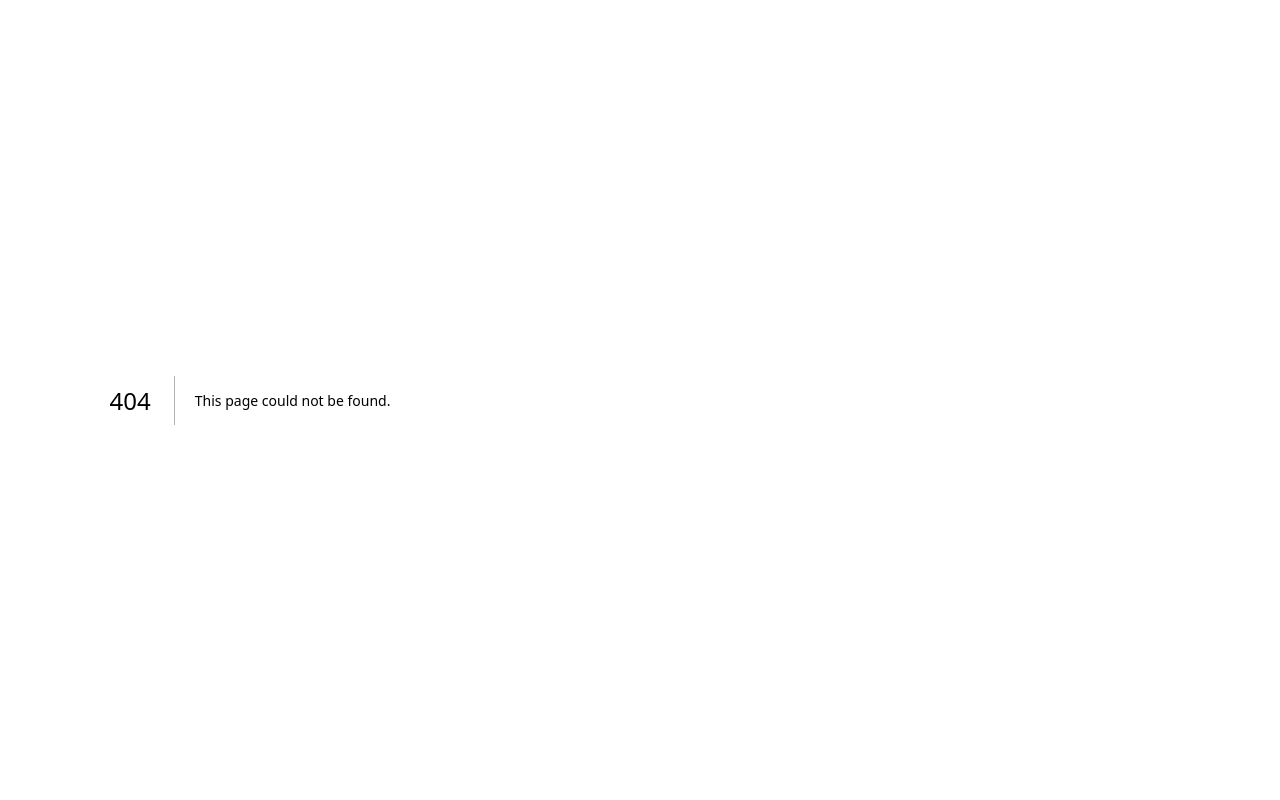
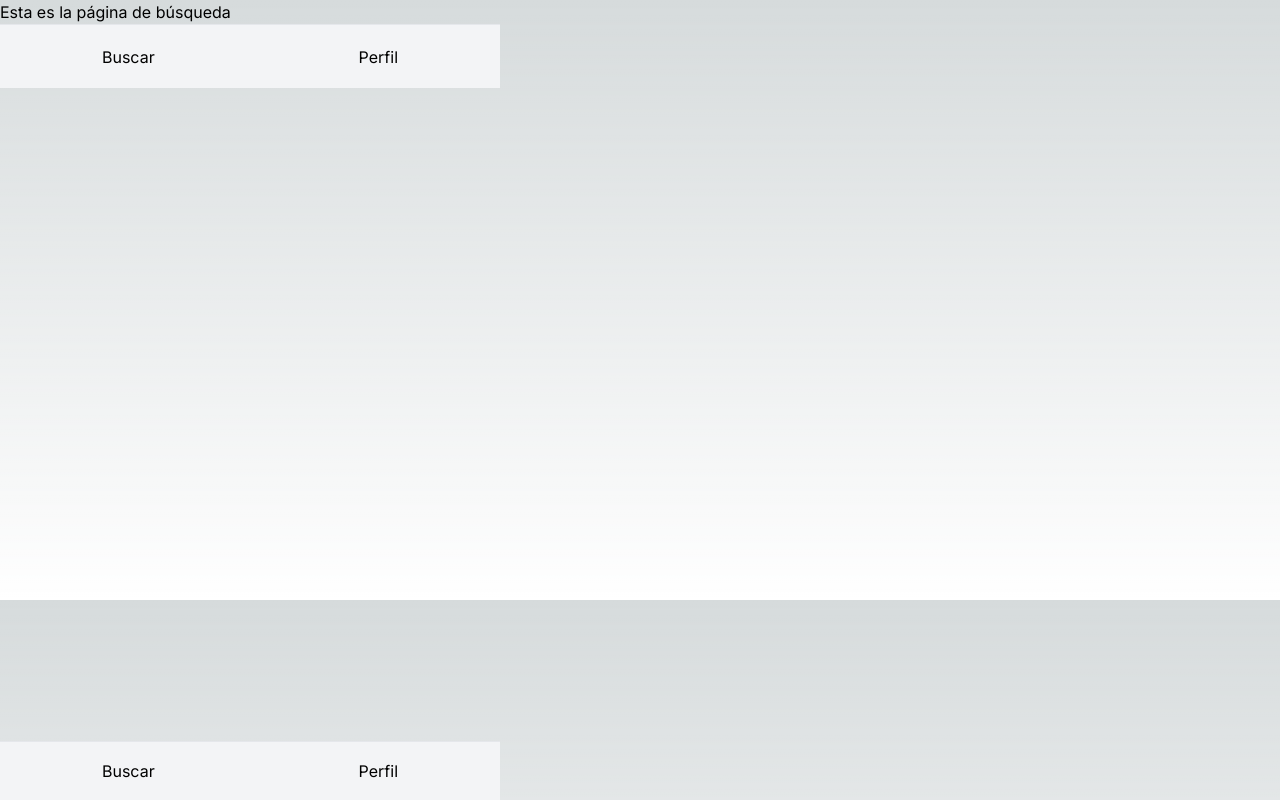
Before and after one commit to WellbeaHub/infojobsgpt, a Next.js app: page /dashboard/search in a window 1280 px wide. Before the commit this address had no page. Built offline with nearby package versions, Linux system fonts and the light colour scheme.

Commit message:
feat: add layout

```diff
--- /dev/null
+++ b/src/app/dashboard/layout.tsx
@@ -0,0 +1,28 @@
+import React from "react";
+import Link from "next/link";
+
+export default function DashboardLayout({
+  children, // will be a page or nested layout
+}: {
+  children: React.ReactNode;
+}) {
+  return (
+    <section className="flex flex-col h-screen">
+      {children}
+
+      {/* Bottom Navbar */}
+      <nav className="flex justify-around items-center h-16 bg-gray-100 border-t border-gray-200 dark:bg-gray-700 dark:border-gray-600">
+        <Link href="/dashboard/search">
+          <div className="flex flex-col items-center justify-center">
+            <span>Buscar</span>
+          </div>
+        </Link>
+        <Link href="/dashboard/profile">
+          <div className="flex flex-col items-center justify-center">
+            <span>Perfil</span>
+          </div>
+        </Link>
+      </nav>
+    </section>
+  );
+}
--- /dev/null
+++ b/src/app/dashboard/profile/page.tsx
@@ -0,0 +1,12 @@
+import React from "react";
+import DashboardLayout from "../layout";
+
+const Profile = () => {
+  return (
+    <DashboardLayout>
+      <h1>Esta es la página de Profile</h1>;
+    </DashboardLayout>
+  );
+};
+
+export default Profile;
--- /dev/null
+++ b/src/app/dashboard/search/page.tsx
@@ -0,0 +1,12 @@
+import React from "react";
+import DashboardLayout from "../layout";
+
+const Search = () => {
+  return (
+    <DashboardLayout>
+      <h1>Esta es la página de búsqueda</h1>
+    </DashboardLayout>
+  );
+};
+
+export default Search;
--- a/src/app/profile/page.tsx
+++ /dev/null
@@ -1,7 +0,0 @@
-import React from "react";
-
-const Profile = () => {
-  return <h1>Esta es la página de Profile</h1>;
-};
-
-export default Profile;
--- a/src/app/search/page.tsx
+++ /dev/null
@@ -1,7 +0,0 @@
-import React from "react";
-
-const Search = () => {
-  return <h1>Esta es la página de búsqueda</h1>;
-};
-
-export default Search;
```
